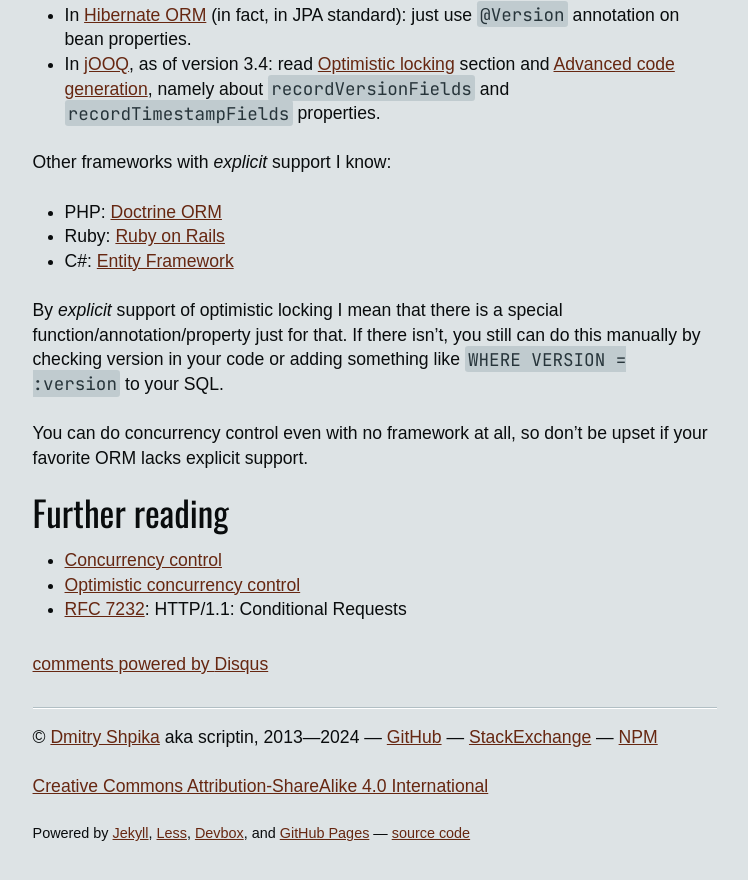
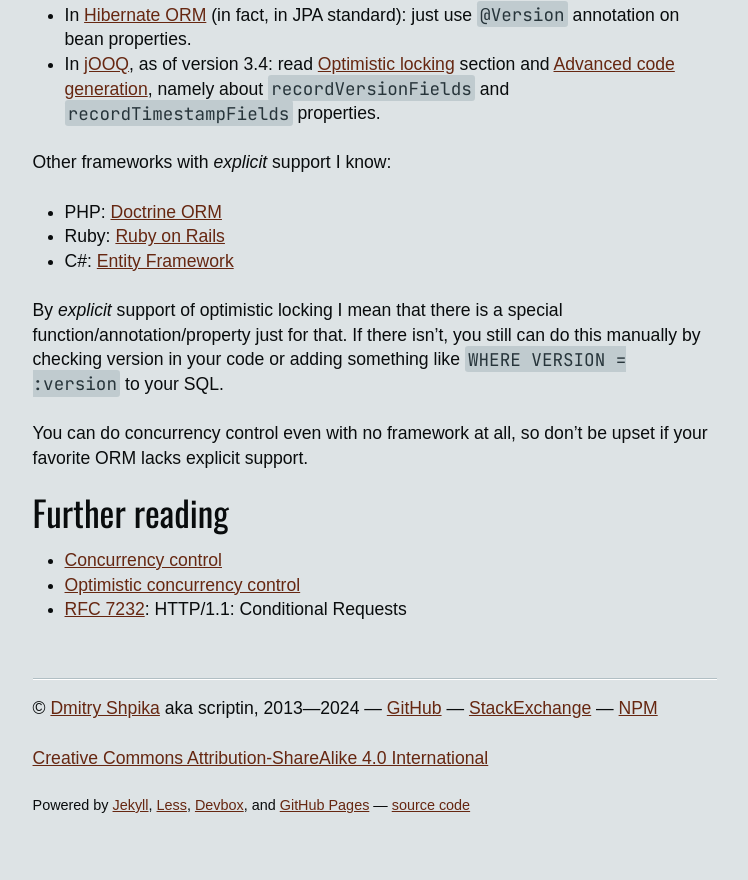
Before and after one commit to scriptin/scriptin.github.io, a Jekyll site: the page built from _posts/2014-08-30-restful-http-concurrency-optimistic-locking.md, in a window 1280 px wide and 900 px high, scrolled down 1954 px. Shown: the top 880 px of the window, without its empty margins (265-1013 px from the left). Built offline with Jekyll 4.4.1, drawn with Linux system fonts in a browser that asks for light colours; comment, search, counter and statistics services are not loaded.

Commit message:
Remove Disqus comments widget to comply with GDPR

```diff
--- a/_includes/comments.html
+++ /dev/null
@@ -1,16 +0,0 @@
-<div id="disqus_thread"></div>
-<script type="text/javascript">
-    var disqus_shortname = 'scriptin';
-    var disqus_title = '{{ page.title }}';
-    var disqus_identifier = '{{ page.id }}';
-    var disqus_url = '{{ site.production_url }}{{ page.url }}';
-    (function(d) {
-        var dsq = d.createElement('script'); dsq.type = 'text/javascript'; dsq.async = true;
-        dsq.src = '//' + disqus_shortname + '.disqus.com/embed.js';
-        (d.getElementsByTagName('head')[0] || d.getElementsByTagName('body')[0]).appendChild(dsq);
-    })(document);
-</script>
-<noscript>
-    Please enable JavaScript to view the <a href="http://disqus.com/?ref_noscript">comments</a>.
-</noscript>
-<a href="http://disqus.com" class="dsq-brlink">comments powered by <span class="logo-disqus">Disqus</span></a>
--- a/_layouts/post.html
+++ b/_layouts/post.html
@@ -10,11 +10,3 @@
 {% include reading_time.html %}
 
 {{ content }}
-
-<div class="comments">
-    {% if site.environment == 'production' %}
-        {% include comments.html %}
-    {% else %}
-        <p>Comments are disabled in development mode.</p>
-    {% endif %}
-</div>
--- a/less/style.less
+++ b/less/style.less
@@ -268,9 +268,6 @@
             }
         }
     }
-    .comments {
-        margin-top: 2rem;
-    }
 }
 
 // footer
```
